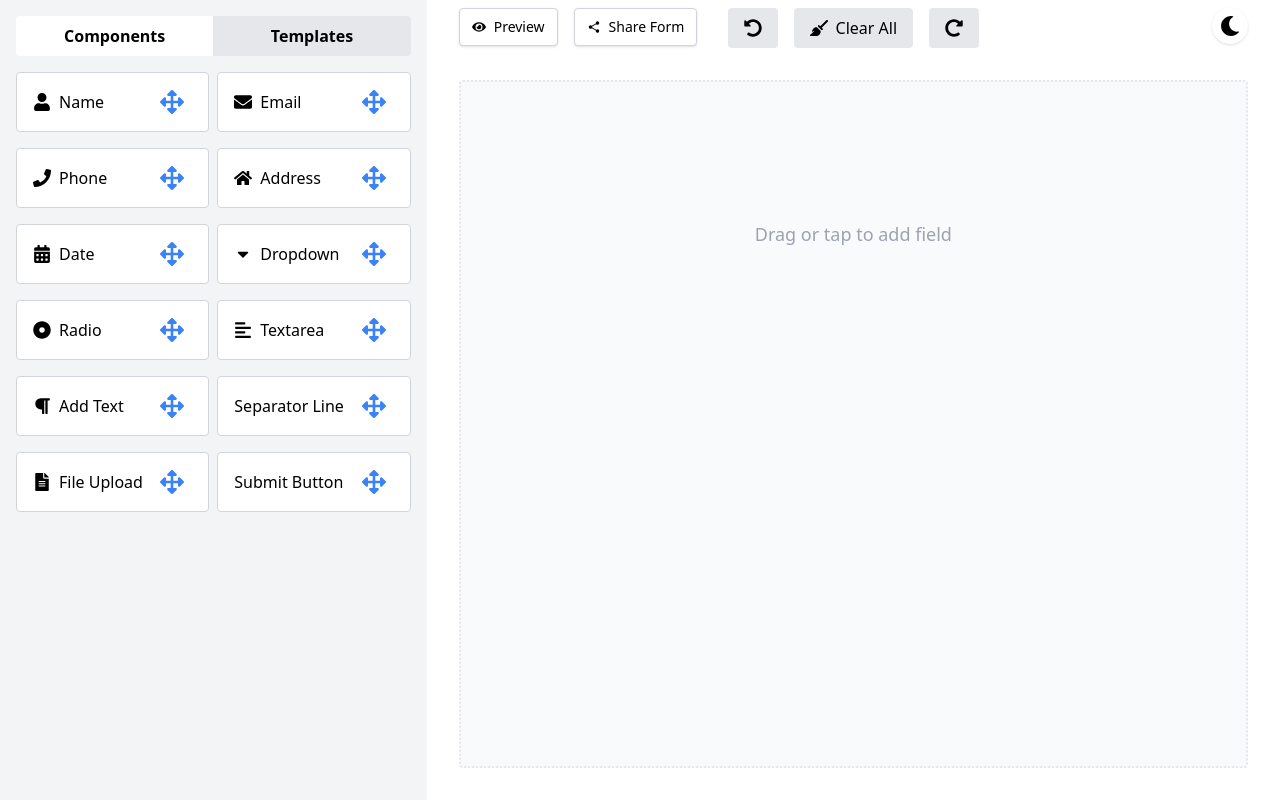
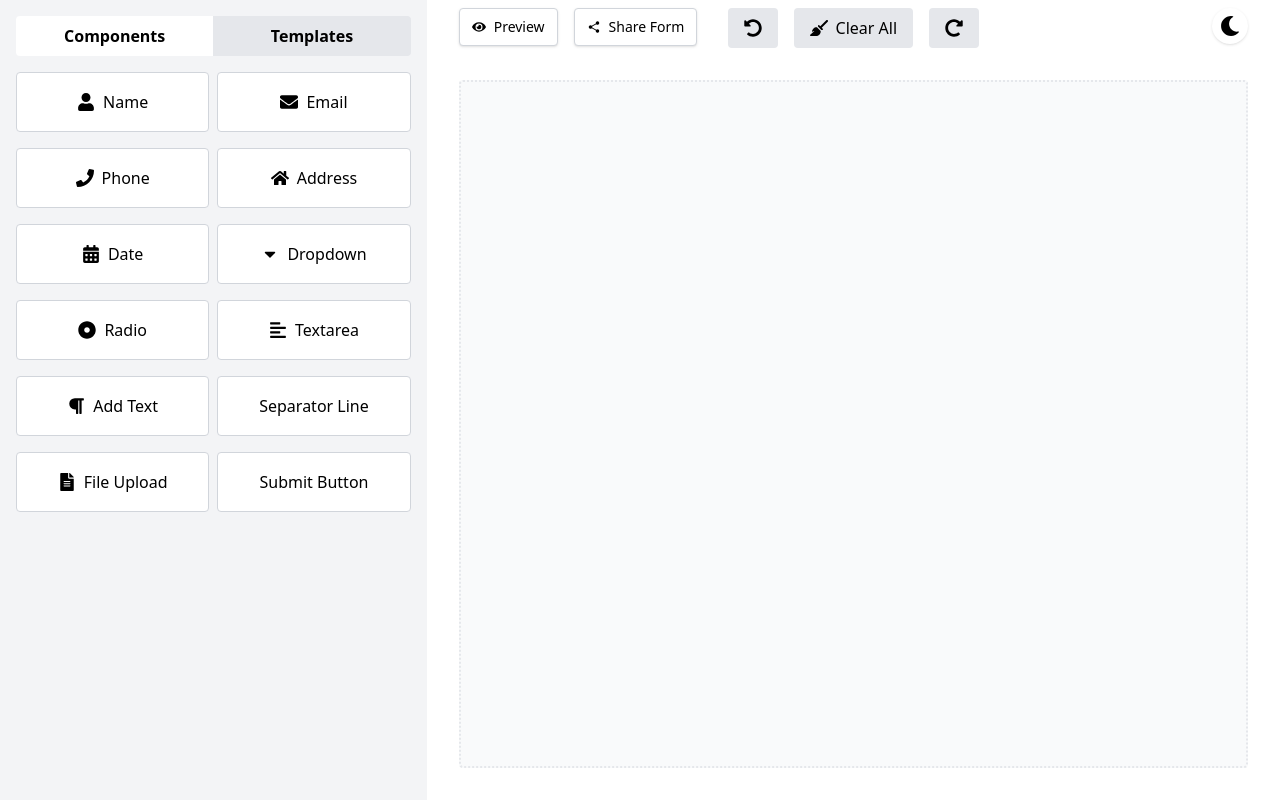
Before and after one commit to Abhi47Singh/react-forms-builder, a React (Vite) app: page / in a window 1280 px wide. Built offline with nearby package versions, Linux system fonts and the light colour scheme.

Commit message:
remove tap to add feature and fix dnd click add field

```diff
--- a/src/App.jsx
+++ b/src/App.jsx
@@ -97,7 +97,7 @@ export default function App() {
   // Use delay so that quick clicks never start a drag
   const sensors = useSensors(
     useSensor(PointerSensor, {
-      activationConstraint: { delay: 150, tolerance: 0 },
+      activationConstraint: { distance: 10 }, // Only drag after moving 10px
     })
   );
 
--- a/src/components/FormBuilder.jsx
+++ b/src/components/FormBuilder.jsx
@@ -19,10 +19,9 @@ export default function FormBuilder({
   redoAction,
   clearAll,
 }) {
-  const { setNodeRef, isOver } = useDroppable({ id: "form-dropzone" });
+  const { setNodeRef } = useDroppable({ id: "form-dropzone" });
   const dropzoneRef = useRef(null);
 
-  // Auto-scroll to bottom when fields change
   useEffect(() => {
     if (dropzoneRef.current) {
       dropzoneRef.current.scrollTop = dropzoneRef.current.scrollHeight;
@@ -30,7 +29,7 @@ export default function FormBuilder({
   }, [fields.length]);
 
   const handleEdit = (field) => {
-    setConfig({ ...field }); // Open config with current field data
+    setConfig({ ...field });
   };
 
   const handleShare = () => {
@@ -70,14 +69,12 @@ export default function FormBuilder({
     <div className="flex-1 relative flex flex-col mt-6">
       {/* Clear All, Undo, Redo Buttons */}
       <div className="flex justify-center gap-4 -mt-4">
-        {/* Undo */}
         <button
           onClick={undoAction}
           className="flex items-center gap-2 px-4 py-2 rounded bg-gray-200 dark:bg-gray-700 text-black dark:text-white hover:!bg-green-500 hover:text-white transition"
         >
           <FaUndoAlt className="text-lg" />
         </button>
-        {/* Clear All */}
         <button
           onClick={clearAll}
           className="flex items-center gap-2 px-4 py-2 rounded bg-gray-200 dark:bg-gray-700 text-black dark:text-white hover:!bg-red-500 hover:!text-white transition-colors"
@@ -85,7 +82,6 @@ export default function FormBuilder({
           <FaBroom className="text-lg" />
           Clear All
         </button>
-        {/* Redo */}
         <button
           onClick={redoAction}
           className="flex items-center gap-2 px-4 py-2 rounded bg-gray-200 dark:bg-gray-700 text-black dark:text-white hover:!bg-green-500 hover:text-white transition"
@@ -109,15 +105,7 @@ export default function FormBuilder({
           strategy={verticalListSortingStrategy}
         >
           <div className="flex flex-col gap-4">
-            {fields.length === 0 ? (
-              <div className="w-full flex items-center justify-center h-60">
-                <span className="text-gray-400 text-lg text-center">
-                  Drag or tap to add field
-                </span>
-              </div>
-            ) : (
-              rows
-            )}
+            {rows}
           </div>
         </SortableContext>
       </div>
--- a/src/components/PreviewModal.jsx
+++ b/src/components/PreviewModal.jsx
@@ -335,6 +335,9 @@ export default function PreviewModal({ fields, setPreview, theme, setTheme }) {
   );
   const [errors, setErrors] = useState({});
 
+  // Add refs for each field
+  const fieldRefs = React.useRef({});
+
   const handleFieldChange = (id, value) => {
     setFormValues(prev => ({
       ...prev,
@@ -353,23 +356,32 @@ export default function PreviewModal({ fields, setPreview, theme, setTheme }) {
       if (field.required && !formValues[field.id]) {
         newErrors[field.id] = "This field is required";
       }
-      // For file fields, check for file presence
       if (field.type === "file" && field.required && !formValues[field.id]) {
         newErrors[field.id] = "File is required";
       }
-      // For multi fields (checkboxes), check for empty array
       if (field.multi && field.required && Array.isArray(formValues[field.id]) && formValues[field.id].length === 0) {
         newErrors[field.id] = "This field is required";
       }
     });
     setErrors(newErrors);
-    return Object.keys(newErrors).length === 0;
+    return newErrors;
   };
 
   const handleSubmit = (e) => {
     e.preventDefault();
-    if (!validate()) {
-      // Optionally, scroll to first error
+    const newErrors = validate();
+    if (Object.keys(newErrors).length > 0) {
+      // Scroll to the first field with error
+      const firstErrorId = Object.keys(newErrors)[0];
+      const ref = fieldRefs.current[firstErrorId];
+      if (ref && ref.scrollIntoView) {
+        ref.scrollIntoView({ behavior: "smooth", block: "center" });
+        // Optionally, focus the input if possible
+        if (ref.querySelector && ref.querySelector("input,select,textarea")) {
+          const input = ref.querySelector("input,select,textarea");
+          input && input.focus();
+        }
+      }
       return;
     }
     setSubmitted(true);
@@ -448,14 +460,18 @@ export default function PreviewModal({ fields, setPreview, theme, setTheme }) {
             }}
           >
             {fields.map((field) => (
+              <div
+                key={field.id}
+                ref={el => (fieldRefs.current[field.id] = el)}
+              >
                 <PreviewField
-                key={field.id}
                   field={field}
                   value={formValues[field.id]}
                   setValue={submitted ? undefined : (val) => handleFieldChange(field.id, val)}
                   readonly={submitted}
                   error={errors[field.id]}
                 />
+              </div>
             ))}
           </div>
         </form>
--- a/src/components/Sidebar.jsx
+++ b/src/components/Sidebar.jsx
@@ -2,7 +2,6 @@ import React, { useRef, useEffect, useState } from "react";
 import { FaPlus, FaMinus, FaTimes, FaAsterisk, FaFileAlt } from "react-icons/fa";
 import SidebarDraggable from "./SidebarDraggable";
 
-// Example templates
 const TEMPLATES = [
   {
     name: "Contact Form",
@@ -35,7 +34,6 @@ const TEMPLATES = [
 ];
 
 export default function Sidebar({
-  onAdd,
   COMPONENTS,
   setPreview,
   config,
@@ -68,11 +66,6 @@ export default function Sidebar({
   const handleSave = () => {
     if (config.id) {
       updateField(config.id, config);
-    } else {
-      onAdd({
-        ...config,
-        placeholder: config.placeholder || config.label,
-      });
     }
     setConfig(null);
   };
@@ -112,8 +105,6 @@ export default function Sidebar({
                       comp.label
                     )
                   }
-                  icon={comp.icon}
-                  onClick={() => startConfig(comp.type)}
                 />
               ))}
             </div>
--- a/src/components/SidebarDraggable.jsx
+++ b/src/components/SidebarDraggable.jsx
@@ -1,10 +1,9 @@
 // SidebarDraggable.jsx
 import React from "react";
 import { useDraggable } from "@dnd-kit/core";
-import { FaArrowsAlt } from "react-icons/fa";
 import { typeIcons } from "./icons";
 
-export default function SidebarDraggable({ type, label, onClick }) {
+export default function SidebarDraggable({ type, label }) {
   const { attributes, listeners, setNodeRef } = useDraggable({
     id: `sidebar-${type}`,
     data: { fromSidebar: true },
@@ -13,35 +12,17 @@ export default function SidebarDraggable({ type, label, onClick }) {
 
   return (
     <div
-      className="w-full py-2 px-4 rounded bg-white dark:bg-gray-900 border border-gray-300 dark:border-gray-600 capitalize select-none flex items-center justify-between cursor-pointer dark:text-white mb-2"
+      className="w-full py-4 px-2 rounded bg-white dark:bg-gray-900 border border-gray-300 dark:border-gray-600 capitalize select-none flex items-center justify-center cursor-grab active:cursor-grabbing dark:text-white mb-2 text-center"
       tabIndex={0}
       role="button"
-      onClick={onClick}
+      ref={setNodeRef}
+      {...attributes}
+      {...listeners}
       style={{ minHeight: 60 }}
     >
-      <span style={{ flexBasis: "75%", overflow: "hidden", textOverflow: "ellipsis" }} className="flex items-center gap-2">
+      <span className="flex items-center gap-2 justify-center w-full">
         {Icon && <Icon className="inline-block text-lg" />}
         {label}
-      </span>
-      {/* Drag handle area: now 25% width */}
-      <span
-        ref={setNodeRef}
-        {...attributes}
-        {...listeners}
-        className="cursor-grab text-2xl text-blue-500 hover:text-blue-700"
-        title="Drag to add"
-        onClick={e => e.stopPropagation()}
-        style={{
-          flexBasis: "25%",
-          display: "flex",
-          justifyContent: "center",
-          alignItems: "center",
-          minHeight: 40,
-          minWidth: 0,
-          background: "rgba(0,0,0,0)", // transparent, but area is active
-        }}
-      >
-        <FaArrowsAlt />
       </span>
     </div>
   );
--- a/src/components/SortableField.jsx
+++ b/src/components/SortableField.jsx
@@ -118,7 +118,6 @@ export default function SortableField({ field, updateField, removeField, onEdit,
               borderTopStyle: field.style || "solid",
               borderTopColor: "currentColor",
               fontWeight: field.bold ? "bold" : "normal",
-              // Remove marginTop and marginBottom
               width: "100%",
             }}
             className="border-gray-400 dark:border-gray-600"
@@ -137,7 +136,7 @@ export default function SortableField({ field, updateField, removeField, onEdit,
             <span
               {...listeners}
               {...attributes}
-              className="cursor-move mr-2 text-gray-400 hover:text-gray-600 select-none"
+              className="cursor-grab active:cursor-grabbing mr-2 text-gray-400 hover:text-gray-600 select-none"
               title="Drag to reorder"
               tabIndex={-1}
               style={{ fontSize: 20, display: "flex", alignItems: "center" }}
```
Lines whose indentation alone changed are shown as unchanged.
